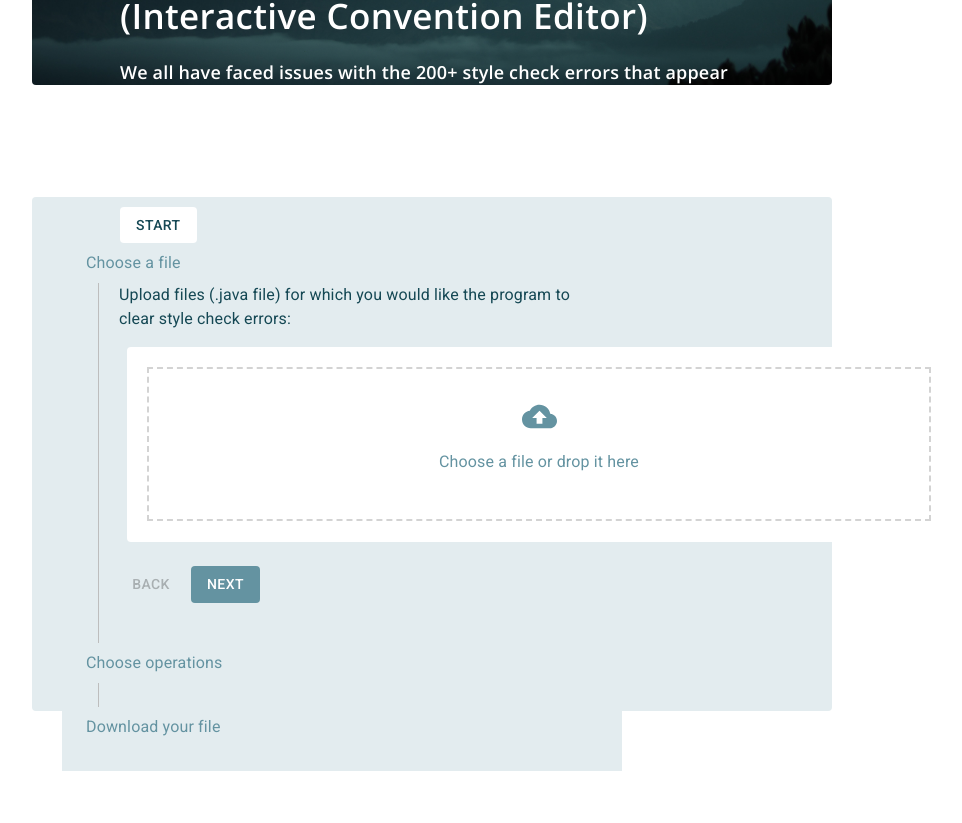
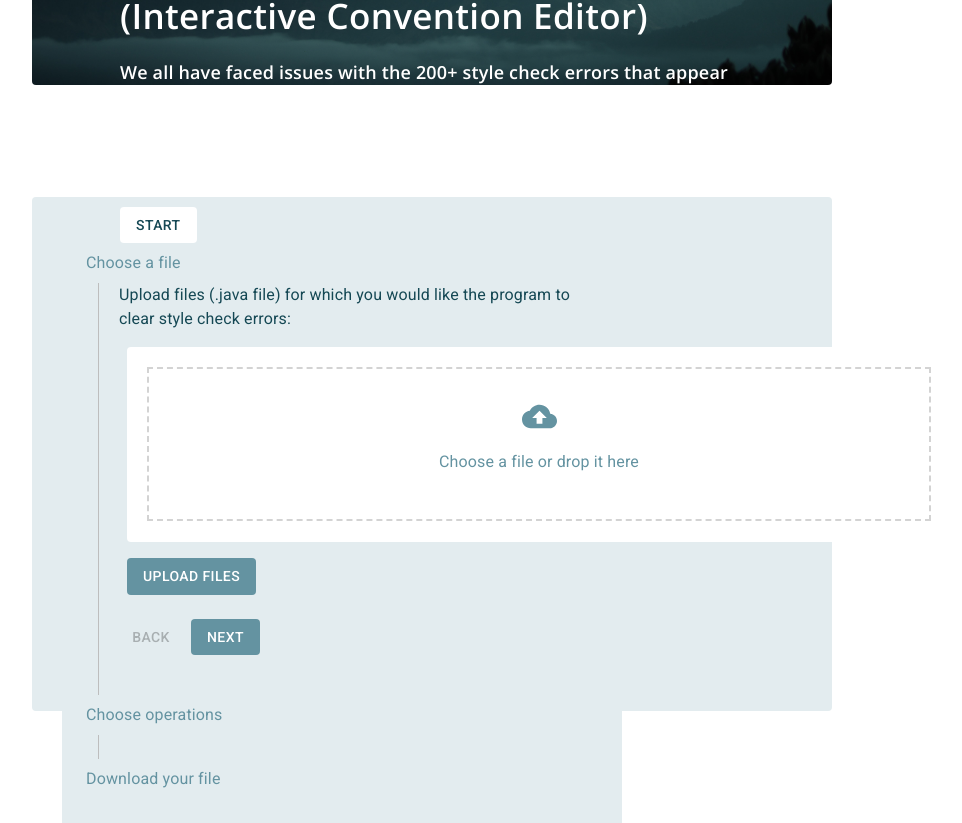
Before and after one commit to pranatikuppa/icecap, a React (Create React App) app: page / in a window 1280 px wide. Shown: the part 435-1258 px from the top of the page, without its empty margins (24-986 px from the left). Before the commit the page ends 1206 px from the top, so only its background shows below. Built offline with nearby package versions, Linux system fonts and the light colour scheme.

Commit message:
Changed downloading file functionality and added a button to upload files in addition to the dropzone

```diff
--- a/src/components/FileDownloadComponent.js
+++ b/src/components/FileDownloadComponent.js
@@ -30,9 +30,11 @@ const useStyles = makeStyles((theme) => ({
 export default function(props) {
 
     const classes = useStyles();
+    const [currentFileName, setCurrentFileName] = React.useState(props.defaultFileName);
 
     function handleChange(e) {
-        props.callbackFromParent(props.defaultFileName, e.target.value);
+        props.callbackFromParent(currentFileName, e.target.value);
+        setCurrentFileName(e.target.value);
     }
 
     function download(filename, text) {
@@ -49,7 +51,7 @@ export default function(props) {
     }
 
     function doDownload() {
-        download(props.defaultFileName, props.contentList[props.fileIndex]);
+        download(currentFileName, props.contentList[props.fileIndex]);
     }
 
     return (
--- a/src/components/StepperPage.js
+++ b/src/components/StepperPage.js
@@ -136,25 +136,8 @@ function VerticalLinearStepper() {
     const [intialAcceptedFiles, setIntialAcceptedFiles] = React.useState([]);
     const [intialRejectedFiles, setIntialRejectedFiles] = React.useState([]);
 
-    function myCallback(files) {
-      setUploadedFiles(files);
-      if (files.length > 0) {
-        setFileOpen(false);
-      }
-      setNewFileNames(files);
-    };
-
-    function fileCallback(originalName, newName) {
-      var i;
-      var temp = [];
-      for (i = 0; i < uploadedFiles.length; i++) {
-        if (uploadedFiles[i].name === originalName) {
-          temp.push(newName);
-        } else {
-          temp.push(uploadedFiles[i].name);
-        }
-      }
-      setNewFileNames(temp);
+    function fileCallback(oldName, newName) {
+      setNewFileNames(newFileNames.map(function(filename){return (filename === oldName ? newName : filename)}));
     }
 
     const handleButton = () => {
@@ -289,10 +272,10 @@ function VerticalLinearStepper() {
 
     const handleDownloadAll = () => {
       var i;
-      for (i = 0; i < uploadedFiles.length; i++) {
-        var name = newFileNames[i].name;
+      for (i = 0; i < newFileNames.length; i++) {
+        var newFileName = newFileNames[i];
         var content = fixedFileContents[i];
-        download(name, content);
+        download(newFileName, content);
       }
     }
 
@@ -376,6 +359,8 @@ function VerticalLinearStepper() {
     }
 
     function onFileDrop(acceptedFiles, rejectedFiles) {
+      acceptedFiles = Array.from(acceptedFiles);
+      rejectedFiles = Array.from(rejectedFiles);
       setIntialAcceptedFiles(acceptedFiles);
       setIntialRejectedFiles(rejectedFiles);
       if (acceptedFiles.length <= 0) {
@@ -388,13 +373,19 @@ function VerticalLinearStepper() {
       } else {
         setRejectedOpen(true);
       }
-      myCallback(acceptedFiles);
+      setUploadedFiles(acceptedFiles);
+      var nameList = acceptedFiles.map(function(file){return file.name});
+      setNewFileNames(nameList);
+      if (acceptedFiles.length > 0) {
+        setFileOpen(false);
+      }
     }
 
     function getFileList(list) {
       var fullString = "";
-      for (var item in list) {
-        fullString += list[item].name + ", ";
+      var i;
+      for (i = 0; i < list.length; i++) {
+        fullString += list[i].name + ", ";
       }
       fullString = fullString.substring(0, fullString.length - 2);
       return fullString;
@@ -410,7 +401,7 @@ function VerticalLinearStepper() {
         <Typography>
             Upload files (.java file) for which you would like the program to clear style check errors:
             <p></p>
-            <UploadButtons onFileDropped={onFileDrop} callbackFromParent={myCallback}></UploadButtons>
+            <UploadButtons onFileDropped={onFileDrop}></UploadButtons>
             <p></p>
         </Typography>
       );
@@ -435,8 +426,8 @@ function VerticalLinearStepper() {
     function getFileDownloadComponents() {
       var i;
       var componentList = [];
-      for (i = 0; i < uploadedFiles.length; i++) {
-        var name = uploadedFiles[i].name;
+      for (i = 0; i < newFileNames.length; i++) {
+        var name = newFileNames[i];
         componentList.push(
           <div>
           <FileDownloadComponent callbackFromParent={fileCallback} defaultFileName={name} contentList={fixedFileContents} fileIndex={i}></FileDownloadComponent>
--- a/src/components/UploadButtons.js
+++ b/src/components/UploadButtons.js
@@ -3,9 +3,8 @@ import { makeStyles } from '@material-ui/core/styles';
 import Dropzone from 'react-dropzone';
 import Card from '@material-ui/core/Card';
 import CloudUploadIcon from '@material-ui/icons/CloudUpload';
-import Alert from '@material-ui/lab/Alert';
-import Collapse from '@material-ui/core/Collapse';
 import './Component.css';
+import { Button } from '@material-ui/core';
 
 const useStyles = makeStyles((theme) => ({
   root: {
@@ -21,6 +20,9 @@ const useStyles = makeStyles((theme) => ({
     color: 'white',
     marginTop: theme.spacing(1),
     marginRight: theme.spacing(1),
+    '&:hover': {
+      backgroundColor: '#537b86',
+    },
   },
   dropCard: {
     width: '790px',
@@ -64,7 +66,7 @@ export default function UploadButtons(props) {
       <Card elevation={0} className={classes.dropCard}>
         <Dropzone className={classes.dropCard} onDrop={props.onFileDropped} accept='.java'>
           {({getRootProps, getInputProps, isDragActive, isDragReject, isDragAccept, acceptedFiles, rejectedFiles}) => (
-            <section>
+            <section style={{ width: 150, height: 780 }}>
               <div {...getRootProps()}>
                 <input {...getInputProps()} />
                 {!isDragActive ?
@@ -93,16 +95,31 @@ export default function UploadButtons(props) {
       <p>
 
       </p>
-      {/* <Collapse in={acceptedOpen}>
-        <Alert width='100px'>
-          {getFileList(inputFiles)}
-        </Alert>
-      </Collapse>
-      <Collapse in={rejectedOpen}>
-        <Alert width='100px' severity="error">
-          {getRejectFileList(rejectFiles.length)}
-        </Alert>
-      </Collapse> */}
+      <div>
+      <input
+        accept=".java"
+        className={classes.input}
+        id="contained-button-file"
+        multiple
+        type="file"
+      />
+      <label htmlFor="contained-button-file">
+        <Button
+        variant="contained"
+        component="span"
+        className={classes.button}
+        disableElevation
+        onClick={() => {
+          document.getElementById('contained-button-file').onchange = function(event) {
+            var fileList = event.target.files;
+            props.onFileDropped(fileList, []);
+         }
+        }}
+        >
+          Upload Files
+        </Button>
+      </label>
+    </div>
     </div>
   );
 }
```
